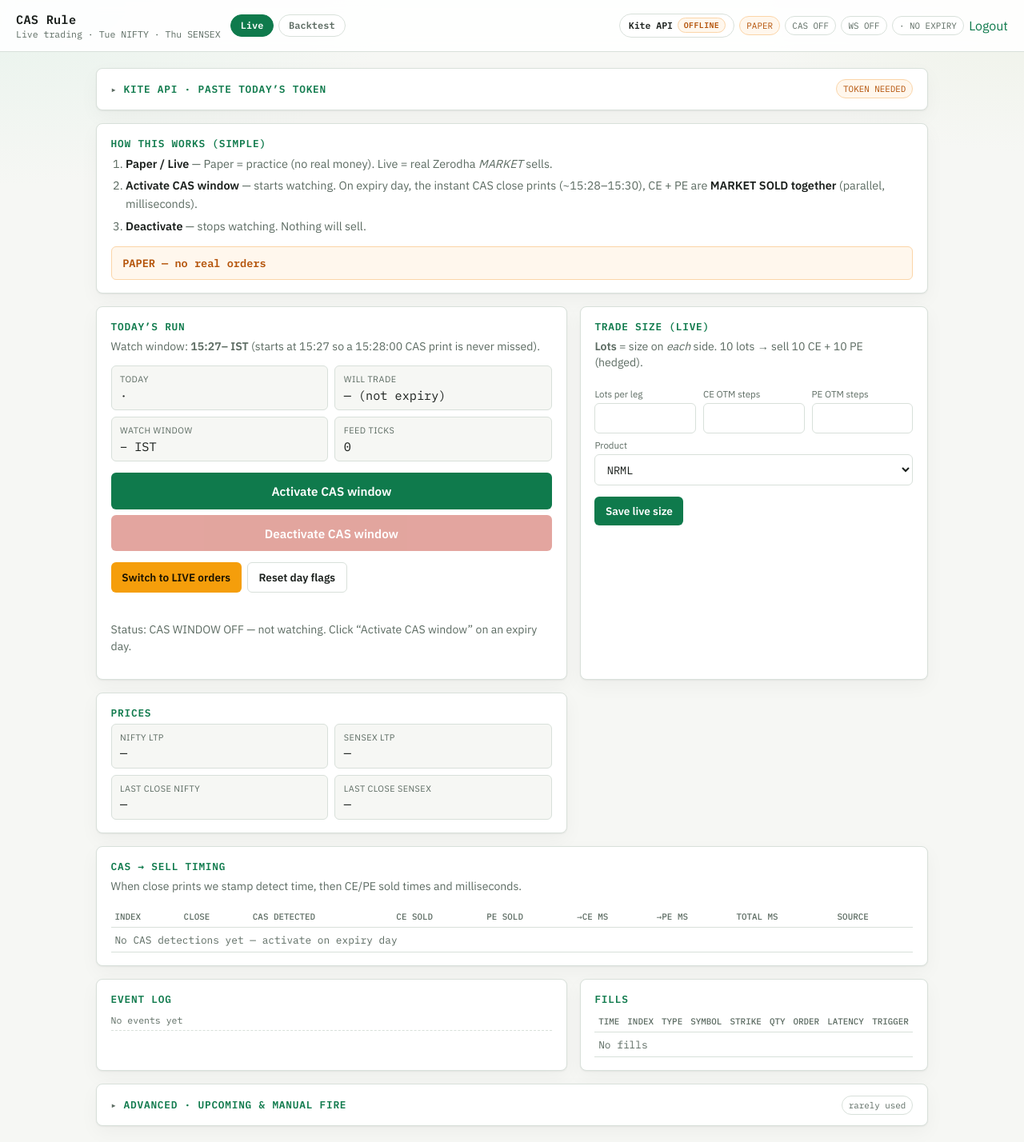
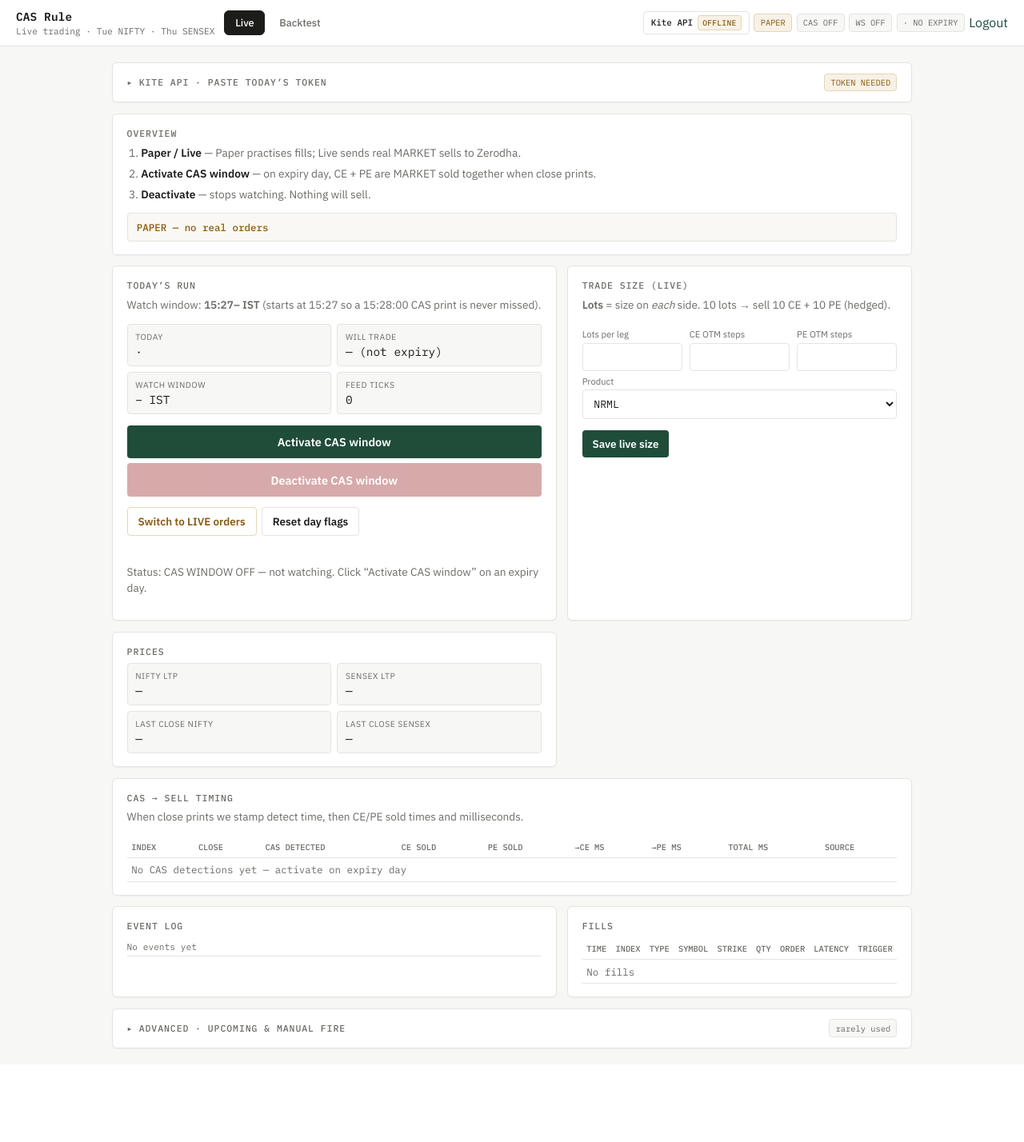
Before and after one commit to adeotale27/Backtesting-and-algo, a Flask app: template cas_rule_expiry_automation/templates/live.html in a window 1280 px wide. Shown: the whole page at 80% size. After the commit the page ends 1312 px from the top, so only its background shows below. Run offline with Flask 3, Linux system fonts and the light colour scheme; the template is opened without the code that fills it, so the values that code supplies are empty; parts of the project's set-up code (start-up, migrations or seed data) failed here and were passed over.

Commit message:
Default backtest dates to today; sober professional UI
Backtest start/end use today’s IST date. Flatten visual language across
Live, Backtest, and login for a calmer, more presentable look.

Co-authored-by: adeotale27 <adeotale27@users.noreply.github.com>

```diff
--- a/cas_rule_expiry_automation/static/style.css
+++ b/cas_rule_expiry_automation/static/style.css
@@ -1,18 +1,18 @@
 :root {
-  --bg: #f6f7f4;
+  --bg: #f7f7f5;
   --bg-elev: #ffffff;
-  --ink: #1a1f1c;
-  --muted: #5c6b62;
-  --line: #d8e0da;
-  --accent: #0f7a4c;
-  --accent-soft: #e6f5ee;
-  --warn: #b45309;
-  --danger: #c0392b;
-  --ok: #0f7a4c;
-  --shadow: 0 1px 2px rgba(26, 31, 28, 0.06), 0 8px 24px rgba(26, 31, 28, 0.04);
+  --ink: #1c1c1a;
+  --muted: #6b6b66;
+  --line: #e4e4df;
+  --accent: #1f4d3a;
+  --accent-soft: #eef4f0;
+  --warn: #8a5a12;
+  --danger: #9b2c2c;
+  --ok: #1f4d3a;
+  --shadow: 0 1px 2px rgba(28, 28, 26, 0.04);
   --mono: "IBM Plex Mono", ui-monospace, monospace;
   --sans: "IBM Plex Sans", system-ui, sans-serif;
-  --radius: 8px;
+  --radius: 6px;
 }
 
 * { box-sizing: border-box; }
@@ -20,11 +20,9 @@ html, body { margin: 0; padding: 0; }
 body {
   font-family: var(--sans);
   color: var(--ink);
-  background:
-    radial-gradient(900px 420px at 0% 0%, #e8f3ec 0%, transparent 55%),
-    radial-gradient(700px 380px at 100% 0%, #eef2e8 0%, transparent 50%),
-    var(--bg);
+  background: var(--bg);
   min-height: 100vh;
+  -webkit-font-smoothing: antialiased;
 }
 
 a { color: var(--accent); text-decoration: none; }
@@ -32,42 +30,41 @@ a:hover { text-decoration: underline; }
 
 .top {
   display: flex; align-items: center; justify-content: space-between; gap: 0.75rem;
-  padding: 0.85rem 1.25rem;
-  background: rgba(255,255,255,0.9);
+  padding: 0.7rem 1.25rem;
+  background: var(--bg-elev);
   border-bottom: 1px solid var(--line);
-  backdrop-filter: blur(8px);
   position: sticky; top: 0; z-index: 10;
 }
 .brand {
-  font-family: var(--mono); font-weight: 600; letter-spacing: 0.02em;
-  font-size: 0.95rem;
+  font-family: var(--mono); font-weight: 600; letter-spacing: 0.01em;
+  font-size: 0.9rem;
 }
 .brand small {
   display: block; font-weight: 400; color: var(--muted);
-  font-size: 0.72rem; letter-spacing: 0; margin-top: 0.1rem;
+  font-size: 0.7rem; letter-spacing: 0; margin-top: 0.1rem;
 }
-.nav { display: flex; gap: 0.35rem; }
+.nav { display: flex; gap: 0.25rem; }
 .nav-link {
-  font-family: var(--mono); font-size: 0.75rem; font-weight: 600;
-  padding: 0.35rem 0.75rem; border-radius: 999px;
-  border: 1px solid var(--line); color: var(--muted); background: #fff;
+  font-family: var(--sans); font-size: 0.8rem; font-weight: 500;
+  padding: 0.35rem 0.8rem; border-radius: var(--radius);
+  border: 1px solid transparent; color: var(--muted); background: transparent;
   text-decoration: none;
 }
-.nav-link:hover { text-decoration: none; border-color: var(--accent); color: var(--accent); }
-.nav-link.on { background: var(--accent); color: #fff; border-color: var(--accent); }
-.badges { display: flex; gap: 0.4rem; align-items: center; flex-wrap: wrap; margin-left: auto; }
+.nav-link:hover { text-decoration: none; color: var(--ink); background: #efefeb; }
+.nav-link.on { background: var(--ink); color: #fff; border-color: var(--ink); }
+.badges { display: flex; gap: 0.35rem; align-items: center; flex-wrap: wrap; margin-left: auto; }
 .badge {
-  font-family: var(--mono); font-size: 0.68rem; padding: 0.25rem 0.5rem;
-  border: 1px solid var(--line); border-radius: 999px; background: var(--bg-elev);
+  font-family: var(--mono); font-size: 0.65rem; padding: 0.2rem 0.45rem;
+  border: 1px solid var(--line); border-radius: 4px; background: var(--bg);
   color: var(--muted);
 }
-.badge.on { background: var(--accent-soft); color: var(--ok); border-color: #b7e0cb; }
-.badge.live { background: #fdecea; color: var(--danger); border-color: #f5c6c2; }
-.badge.warn { background: #fff7ed; color: var(--warn); border-color: #fbd5a8; }
+.badge.on { background: var(--accent-soft); color: var(--ok); border-color: #c5d9ce; }
+.badge.live { background: #f8ecec; color: var(--danger); border-color: #e8c8c8; }
+.badge.warn { background: #f7f1e6; color: var(--warn); border-color: #e6d5b3; }
 
 .wrap {
-  max-width: 1080px; margin: 0 auto; padding: 1.25rem;
-  display: grid; gap: 1rem;
+  max-width: 1040px; margin: 0 auto; padding: 1.25rem;
+  display: grid; gap: 0.85rem;
   grid-template-columns: 1.15fr 0.85fr;
 }
 @media (max-width: 860px) { .wrap { grid-template-columns: 1fr; } }
@@ -79,18 +76,18 @@ a:hover { text-decoration: underline; }
 }
 .card.wide { grid-column: 1 / -1; }
 .card h2 {
-  margin: 0 0 0.35rem; font-size: 0.8rem; text-transform: uppercase;
-  letter-spacing: 0.06em; color: var(--accent); font-family: var(--mono);
+  margin: 0 0 0.45rem; font-size: 0.72rem; text-transform: uppercase;
+  letter-spacing: 0.08em; color: var(--muted); font-family: var(--mono); font-weight: 500;
 }
-.hint { margin: 0 0 0.9rem; color: var(--muted); font-size: 0.88rem; line-height: 1.45; }
+.hint { margin: 0 0 0.85rem; color: var(--muted); font-size: 0.85rem; line-height: 1.45; }
 
-label { display: block; font-size: 0.72rem; color: var(--muted); margin: 0.45rem 0 0.25rem; }
+label { display: block; font-size: 0.7rem; color: var(--muted); margin: 0.4rem 0 0.2rem; }
 input, select {
-  width: 100%; padding: 0.55rem 0.65rem; border: 1px solid var(--line);
-  border-radius: 6px; background: #fff; color: var(--ink);
-  font-family: var(--mono); font-size: 0.85rem;
+  width: 100%; padding: 0.5rem 0.6rem; border: 1px solid var(--line);
+  border-radius: 4px; background: #fff; color: var(--ink);
+  font-family: var(--mono); font-size: 0.82rem;
 }
-input:focus, select:focus { outline: 2px solid #b7e0cb; border-color: var(--accent); }
+input:focus, select:focus { outline: 1px solid var(--accent); border-color: var(--accent); }
 
 .row { display: grid; gap: 0.55rem; grid-template-columns: 1fr 1fr; }
 .row-3 { display: grid; gap: 0.55rem; grid-template-columns: repeat(3, 1fr); }
@@ -99,172 +96,165 @@ input:focus, select:focus { outline: 2px solid #b7e0cb; border-color: var(--acce
   .row, .row-3, .row-4 { grid-template-columns: 1fr 1fr; }
 }
 
-.actions { display: flex; flex-wrap: wrap; gap: 0.45rem; margin-top: 0.85rem; }
+.actions { display: flex; flex-wrap: wrap; gap: 0.4rem; margin-top: 0.85rem; }
 .actions.stack { flex-direction: column; align-items: stretch; }
 .actions.stack button { width: 100%; }
 button {
-  border: 0; cursor: pointer; border-radius: 6px; padding: 0.55rem 0.85rem;
-  font-weight: 600; font-family: var(--sans); font-size: 0.85rem;
+  border: 0; cursor: pointer; border-radius: 4px; padding: 0.5rem 0.8rem;
+  font-weight: 550; font-family: var(--sans); font-size: 0.84rem;
 }
-.btn-lg { padding: 0.8rem 1rem; font-size: 0.95rem; }
+.btn-lg { padding: 0.7rem 1rem; font-size: 0.9rem; }
 .btn-primary { background: var(--accent); color: #fff; }
-.btn-primary:hover:not(:disabled) { filter: brightness(1.05); }
+.btn-primary:hover:not(:disabled) { background: #183d2e; }
 .btn-danger { background: var(--danger); color: #fff; }
 .btn-ghost { background: #fff; color: var(--ink); border: 1px solid var(--line); }
-.btn-warn { background: #f59e0b; color: #1a1200; }
+.btn-warn { background: #fff; color: var(--warn); border: 1px solid #e6d5b3; }
 .btn-primary:disabled,
 .btn-danger:disabled,
 .btn-ghost:disabled,
 .btn-warn:disabled {
-  opacity: 0.45;
+  opacity: 0.4;
   cursor: not-allowed;
-  filter: none;
 }
 
 .steps {
-  margin: 0 0 0.85rem; padding-left: 1.15rem; color: var(--muted);
-  font-size: 0.9rem; line-height: 1.55;
+  margin: 0 0 0.75rem; padding-left: 1.1rem; color: var(--muted);
+  font-size: 0.86rem; line-height: 1.55;
 }
-.steps li { margin-bottom: 0.35rem; }
-.steps strong { color: var(--ink); }
+.steps li { margin-bottom: 0.3rem; }
+.steps strong { color: var(--ink); font-weight: 600; }
 .mode-banner {
-  font-family: var(--mono); font-weight: 600; font-size: 0.85rem;
-  padding: 0.7rem 0.85rem; border-radius: 6px; border: 1px solid var(--line);
+  font-family: var(--mono); font-weight: 500; font-size: 0.78rem;
+  padding: 0.55rem 0.7rem; border-radius: 4px; border: 1px solid var(--line);
 }
-.mode-banner.paper { background: #fff7ed; color: var(--warn); border-color: #fbd5a8; }
-.mode-banner.live { background: #fdecea; color: var(--danger); border-color: #f5c6c2; }
+.mode-banner.paper { background: #faf8f4; color: var(--warn); }
+.mode-banner.live { background: #faf5f5; color: var(--danger); }
 
-.kv { display: grid; grid-template-columns: 1fr 1fr; gap: 0.5rem; }
+.kv { display: grid; grid-template-columns: 1fr 1fr; gap: 0.45rem; }
 .kv > div {
-  background: var(--bg); border: 1px solid var(--line); border-radius: 6px; padding: 0.55rem 0.65rem;
+  background: var(--bg); border: 1px solid var(--line); border-radius: 4px; padding: 0.5rem 0.6rem;
 }
-.kv .k { font-size: 0.68rem; color: var(--muted); text-transform: uppercase; letter-spacing: 0.04em; }
-.kv .v { font-family: var(--mono); font-size: 0.95rem; margin-top: 0.15rem; }
+.kv .k { font-size: 0.65rem; color: var(--muted); text-transform: uppercase; letter-spacing: 0.05em; }
+.kv .v { font-family: var(--mono); font-size: 0.9rem; margin-top: 0.12rem; }
 
-table { width: 100%; border-collapse: collapse; font-size: 0.8rem; }
+table { width: 100%; border-collapse: collapse; font-size: 0.78rem; }
 th, td {
-  text-align: left; padding: 0.4rem 0.3rem; border-bottom: 1px solid var(--line);
+  text-align: left; padding: 0.4rem 0.35rem; border-bottom: 1px solid var(--line);
   font-family: var(--mono);
 }
-th { color: var(--muted); font-size: 0.68rem; text-transform: uppercase; font-weight: 500; }
+th { color: var(--muted); font-size: 0.65rem; text-transform: uppercase; font-weight: 500; }
 
-.timeline { max-height: 220px; overflow: auto; font-family: var(--mono); font-size: 0.72rem; }
-.timeline div { padding: 0.28rem 0; border-bottom: 1px dashed var(--line); color: var(--muted); }
+.timeline { max-height: 220px; overflow: auto; font-family: var(--mono); font-size: 0.7rem; }
+.timeline div { padding: 0.28rem 0; border-bottom: 1px solid var(--line); color: var(--muted); }
 .timeline .kind { color: var(--accent); font-weight: 600; }
 
-#msg { min-height: 1.1rem; margin-top: 0.6rem; font-family: var(--mono); font-size: 0.8rem; color: var(--muted); }
+#msg { min-height: 1.1rem; margin-top: 0.55rem; font-family: var(--mono); font-size: 0.78rem; color: var(--muted); }
 #msg.ok { color: var(--ok); }
 #msg.err { color: var(--danger); }
 
-.kpis { display: grid; grid-template-columns: repeat(4, 1fr); gap: 0.5rem; margin: 0.75rem 0; }
+.kpis { display: grid; grid-template-columns: repeat(4, 1fr); gap: 0.45rem; margin: 0.65rem 0; }
 @media (max-width: 860px) { .kpis { grid-template-columns: 1fr 1fr; } }
-.kpi { background: var(--bg); border: 1px solid var(--line); border-radius: 6px; padding: 0.55rem; }
-.kpi .k { font-size: 0.65rem; color: var(--muted); text-transform: uppercase; }
-.kpi .v { font-family: var(--mono); font-size: 1rem; margin-top: 0.15rem; }
+.kpi { background: var(--bg); border: 1px solid var(--line); border-radius: 4px; padding: 0.5rem 0.55rem; }
+.kpi .k { font-size: 0.62rem; color: var(--muted); text-transform: uppercase; letter-spacing: 0.04em; }
+.kpi .v { font-family: var(--mono); font-size: 0.95rem; margin-top: 0.12rem; }
 
 .login-wrap {
   min-height: 100vh; display: grid; place-items: center; padding: 1rem;
+  background: var(--bg);
 }
-.login-card { width: min(400px, 94vw); }
+.login-card { width: min(380px, 94vw); }
 .login-card h1 {
-  margin: 0 0 0.25rem; font-family: var(--mono); font-size: 1.15rem; color: var(--accent);
+  margin: 0 0 0.2rem; font-family: var(--mono); font-size: 1.05rem; color: var(--ink); font-weight: 600;
 }
 .chip {
-  display: inline-block; padding: 0.15rem 0.45rem; border-radius: 999px;
-  background: var(--accent-soft); color: var(--accent); font-size: 0.72rem;
-  font-family: var(--mono); margin-right: 0.25rem;
+  display: inline-block; padding: 0.12rem 0.4rem; border-radius: 4px;
+  background: var(--accent-soft); color: var(--accent); font-size: 0.7rem;
+  font-family: var(--mono); margin: 0 0.2rem 0.2rem 0;
 }
 
-/* Top Kite API control */
 .kite-btn {
-  display: inline-flex; align-items: center; gap: 0.4rem;
-  font-family: var(--mono); font-size: 0.72rem; font-weight: 600;
-  padding: 0.3rem 0.65rem; border-radius: 999px; cursor: pointer;
+  display: inline-flex; align-items: center; gap: 0.35rem;
+  font-family: var(--mono); font-size: 0.68rem; font-weight: 500;
+  padding: 0.25rem 0.55rem; border-radius: 4px; cursor: pointer;
   border: 1px solid var(--line); background: var(--bg-elev); color: var(--ink);
 }
-.kite-btn:hover { border-color: var(--accent); background: var(--accent-soft); }
+.kite-btn:hover { border-color: var(--muted); }
 .kite-btn.open { border-color: var(--accent); background: var(--accent-soft); }
 .kite-btn .kite-mode {
-  font-size: 0.62rem; padding: 0.12rem 0.4rem; border-radius: 999px;
-  border: 1px solid transparent; letter-spacing: 0.04em;
+  font-size: 0.6rem; padding: 0.1rem 0.35rem; border-radius: 3px;
+  border: 1px solid transparent; letter-spacing: 0.03em;
 }
 .kite-btn .kite-mode.live {
-  background: #fdecea; color: var(--danger); border-color: #f5c6c2;
+  background: #f8ecec; color: var(--danger); border-color: #e8c8c8;
 }
 .kite-btn .kite-mode.offline {
-  background: #fff7ed; color: var(--warn); border-color: #fbd5a8;
+  background: #f7f1e6; color: var(--warn); border-color: #e6d5b3;
 }
 
-/* Collapsible sections */
 .card.collapse { padding: 0; overflow: hidden; }
 .card.collapse > .collapse-head {
   display: flex; align-items: center; justify-content: space-between; gap: 0.75rem;
-  width: 100%; padding: 0.85rem 1.1rem; margin: 0; border: 0; background: transparent;
+  width: 100%; padding: 0.8rem 1.1rem; margin: 0; border: 0; background: transparent;
   cursor: pointer; text-align: left; font: inherit; color: inherit; border-radius: 0;
 }
 .card.collapse > .collapse-head:hover { background: var(--bg); }
 .card.collapse > .collapse-head h2 {
-  margin: 0; display: flex; align-items: center; gap: 0.5rem;
+  margin: 0; display: flex; align-items: center; gap: 0.45rem;
 }
 .card.collapse > .collapse-head .chev {
-  font-family: var(--mono); color: var(--muted); font-size: 0.75rem;
-  transition: transform 0.15s ease;
+  font-family: var(--mono); color: var(--muted); font-size: 0.72rem;
+  transition: transform 0.12s ease;
 }
 .card.collapse.open > .collapse-head .chev { transform: rotate(90deg); }
 .card.collapse > .collapse-body {
   display: none; padding: 0 1.1rem 1rem; border-top: 1px solid var(--line);
 }
-.card.collapse.open > .collapse-body { display: block; padding-top: 0.85rem; }
+.card.collapse.open > .collapse-body { display: block; padding-top: 0.8rem; }
 
 .adv-toggle {
-  margin-top: 0.75rem; background: transparent; border: 0; padding: 0;
-  color: var(--muted); font-family: var(--mono); font-size: 0.72rem;
+  margin-top: 0.7rem; background: transparent; border: 0; padding: 0;
+  color: var(--muted); font-family: var(--mono); font-size: 0.7rem;
   cursor: pointer; text-decoration: underline; text-underline-offset: 2px;
 }
 .adv-toggle:hover { color: var(--accent); }
-.adv-block { display: none; margin-top: 0.5rem; padding-top: 0.35rem; }
+.adv-block { display: none; margin-top: 0.45rem; padding-top: 0.3rem; }
 .adv-block.open { display: block; }
-.masked-hint { font-size: 0.72rem; color: var(--muted); margin: 0.15rem 0 0; }
+.masked-hint { font-size: 0.7rem; color: var(--muted); margin: 0.15rem 0 0; }
 
-/* Backtest page */
 .wrap-backtest {
-  max-width: 1180px;
+  max-width: 1140px;
   grid-template-columns: 1fr;
 }
 .bt-hero {
-  padding: 1.35rem 1.4rem;
-  background:
-    linear-gradient(135deg, #e8f5ee 0%, #ffffff 55%),
-    var(--bg-elev);
+  padding: 1.15rem 1.25rem;
+  background: var(--bg-elev);
 }
 .bt-hero h1 {
-  margin: 0 0 0.35rem;
+  margin: 0 0 0.3rem;
   font-family: var(--mono);
-  font-size: 1.35rem;
+  font-size: 1.2rem;
   font-weight: 600;
-  letter-spacing: -0.02em;
+  letter-spacing: -0.01em;
   color: var(--ink);
 }
 .bt-hero p {
   margin: 0;
-  max-width: 52rem;
+  max-width: 48rem;
   color: var(--muted);
-  font-size: 0.92rem;
+  font-size: 0.88rem;
   line-height: 1.5;
 }
 .bt-params h2,
 .bt-results h2,
-.bt-trades h2 {
-  margin-bottom: 0.75rem;
-}
-.bt-rule { margin-top: 0.85rem; margin-bottom: 0; }
+.bt-trades h2 { margin-bottom: 0.7rem; }
+.bt-rule { margin-top: 0.75rem; margin-bottom: 0; }
 .bt-notes {
-  margin-top: 0.25rem;
-  padding: 0.65rem 0.75rem;
+  margin-top: 0.2rem;
+  padding: 0.55rem 0.65rem;
   background: var(--bg);
   border: 1px solid var(--line);
-  border-radius: 6px;
-  font-size: 0.78rem;
+  border-radius: 4px;
+  font-size: 0.74rem;
   line-height: 1.45;
 }
 .bt-trades-head {
@@ -272,25 +262,23 @@ th { color: var(--muted); font-size: 0.68rem; text-transform: uppercase; font-we
   align-items: baseline;
   justify-content: space-between;
   gap: 1rem;
-  margin-bottom: 0.5rem;
+  margin-bottom: 0.45rem;
 }
 .bt-trades-head h2 { margin: 0; }
 .table-scroll {
   overflow: auto;
   max-height: 480px;
   border: 1px solid var(--line);
-  border-radius: 6px;
+  border-radius: 4px;
 }
 .table-scroll table { margin: 0; }
 .table-scroll th {
   position: sticky;
   top: 0;
-  background: #f3f6f4;
+  background: #f0f0ec;
   z-index: 1;
 }
-.wrap-backtest .kpis {
-  grid-template-columns: repeat(4, 1fr);
-}
+.wrap-backtest .kpis { grid-template-columns: repeat(4, 1fr); }
 @media (max-width: 860px) {
   .wrap-backtest .kpis { grid-template-columns: 1fr 1fr; }
   .bt-trades-head { flex-direction: column; gap: 0.25rem; }
--- a/cas_rule_expiry_automation/templates/live.html
+++ b/cas_rule_expiry_automation/templates/live.html
@@ -65,10 +65,10 @@
     </section>
 
     <section class="card wide">
-      <h2>How this works (simple)</h2>
+      <h2>Overview</h2>
       <ol class="steps">
-        <li><strong>Paper / Live</strong> — Paper = practice (no real money). Live = real Zerodha <em>MARKET</em> sells.</li>
-        <li><strong>Activate CAS window</strong> — starts watching. On expiry day, the instant CAS close prints (~15:28–15:30), CE + PE are <strong>MARKET SOLD together</strong> (parallel, milliseconds).</li>
+        <li><strong>Paper / Live</strong> — Paper practises fills; Live sends real MARKET sells to Zerodha.</li>
+        <li><strong>Activate CAS window</strong> — on expiry day, CE + PE are MARKET sold together when close prints.</li>
         <li><strong>Deactivate</strong> — stops watching. Nothing will sell.</li>
       </ol>
       <div id="mode-big" class="mode-banner {{ 'live' if cfg.live_trading else 'paper' }}">
```
Also changed, not shown: cas_rule_expiry_automation/templates/backtest.html (+6 -7 lines), cas_rule_expiry_automation/templates/login.html (+5 -5 lines), cas_rule_expiry_automation/tests/test_cas_rule.py (+18 -0 lines).
